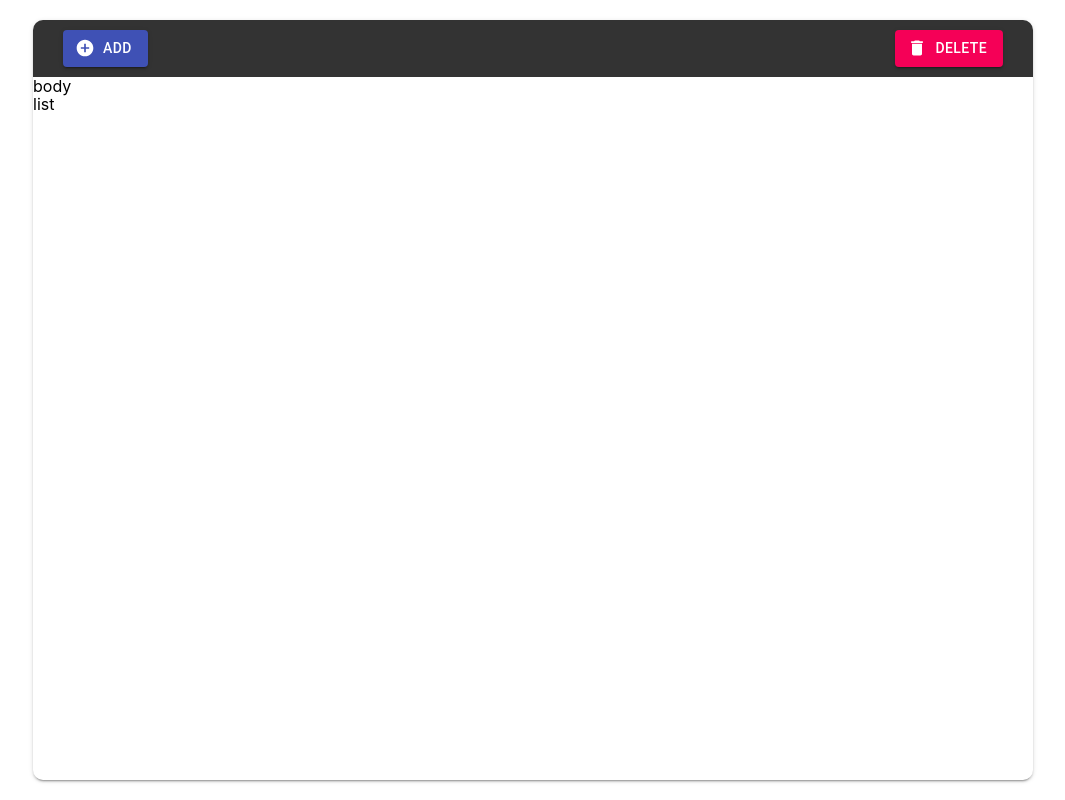
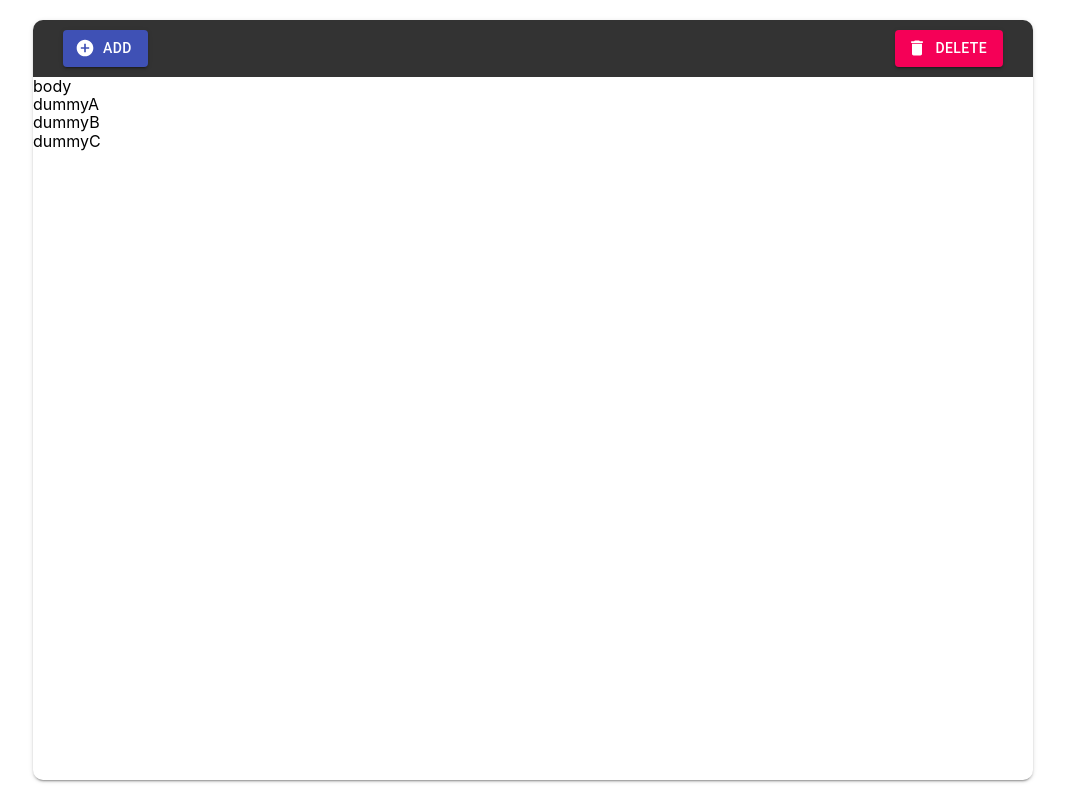
Before and after one commit to nrwgkn/react-memo, a React (Create React App) app: page / in a window 1280 px wide. Shown: the whole page, without its empty margins (107-1172 px from the left). Built offline with nearby package versions, Linux system fonts and the light colour scheme.

Commit message:
feat: useContextで親からmemoデータを受け取り一覧表示する

```diff
--- a/src/components/List/index.jsx
+++ b/src/components/List/index.jsx
@@ -1,7 +1,14 @@
-import React from "react";
+import React, { useContext } from "react";
+import { Memos } from "../Memo";
 
 const List = () => {
-  return <div>list</div>;
+  const [memos, setMemos] = useContext(Memos);
+
+  const showMemoList = memos.map((memo) => {
+    return <li key={memo.id}>{memo.content}</li>;
+  });
+
+  return <ul>{showMemoList}</ul>;
 };
 
 export default List;
```
